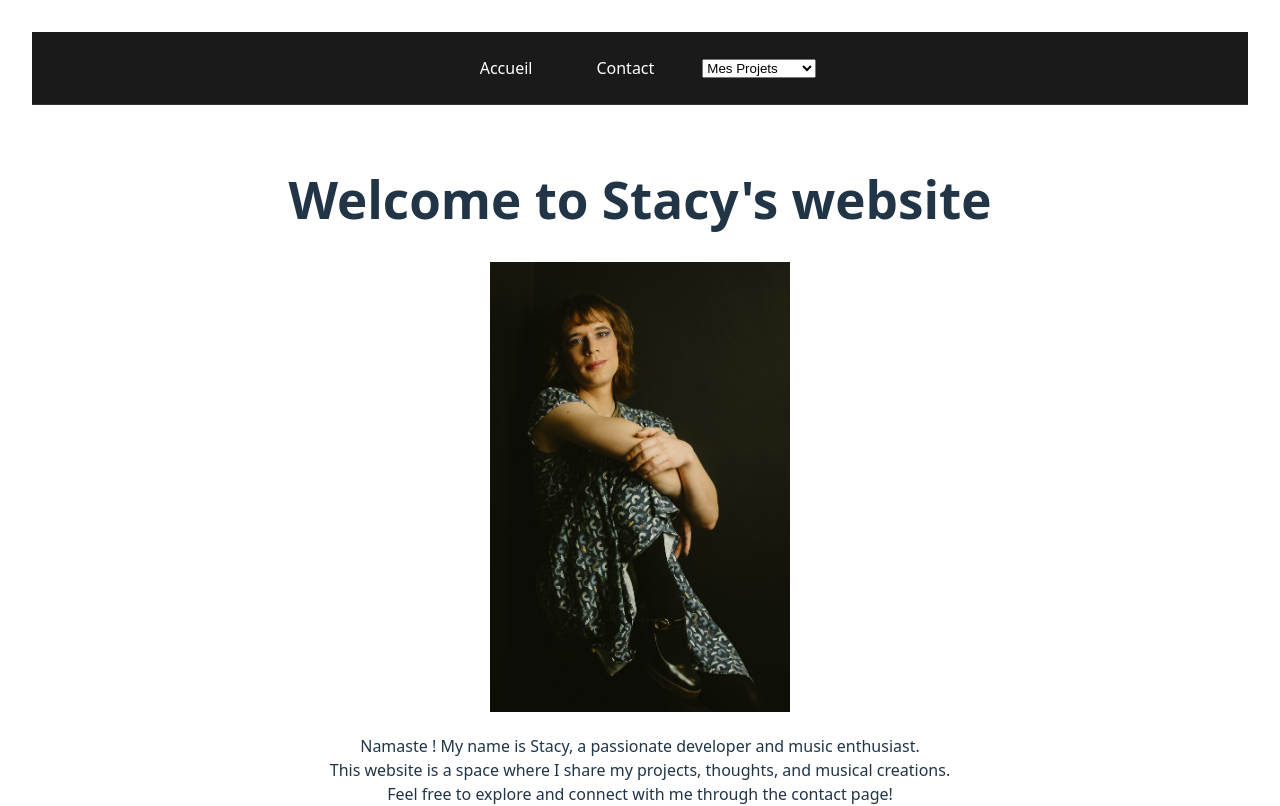
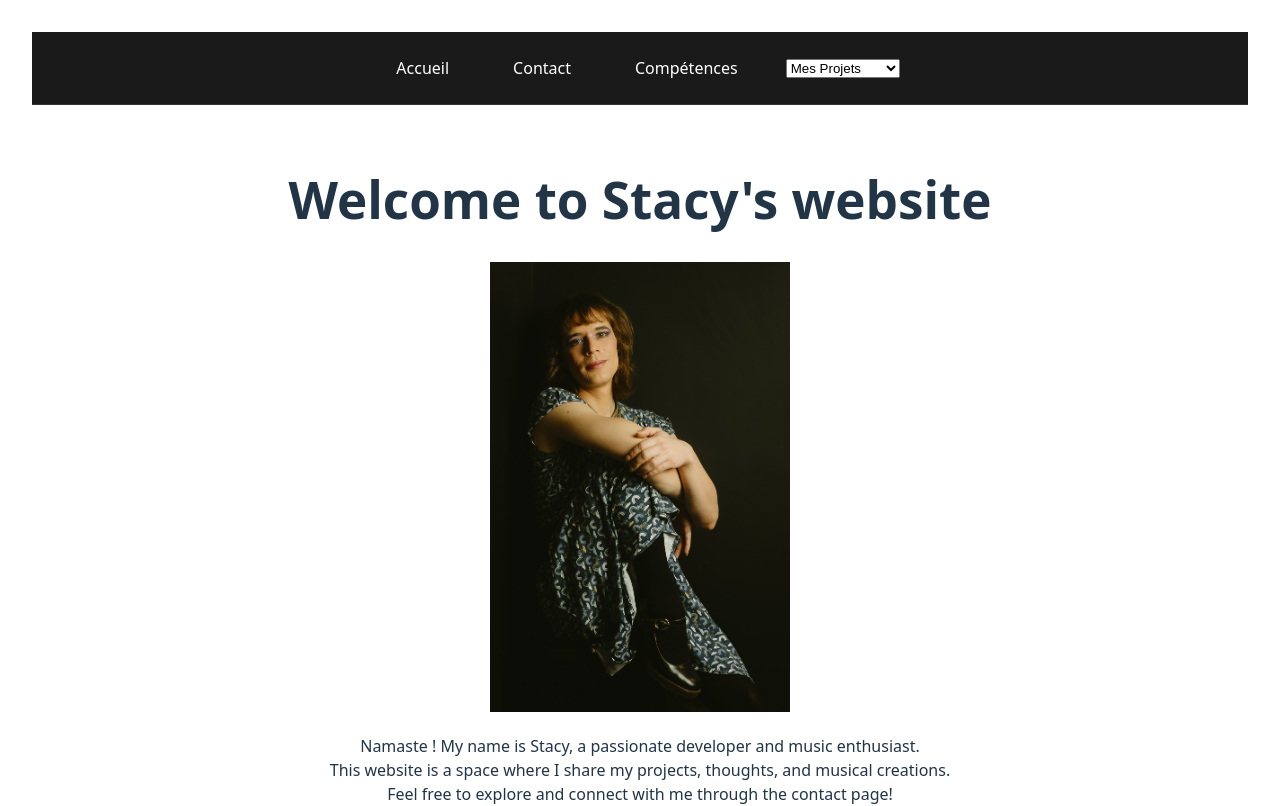
Before and after one commit to Stacy-Laura/StacyLauraMarcelon, a React (Vite) app: page / in a window 1280 px wide. Shown: the top 806 px of the page. Built offline with nearby package versions, Linux system fonts and the light colour scheme.

Commit message:
Add Skills page

```diff
--- a/src/App.tsx
+++ b/src/App.tsx
@@ -30,8 +30,9 @@ function App() {
         <nav className="nav-bar">
           <Link to="/" className="nav-link">Accueil</Link>
           <Link to="/contact" className="nav-link">Contact</Link>
+          <Link to="/skills" className="nav-link">Compétences</Link>
 
-          {/* Le menu se construit tout seul ici */}
+
           <select className="project-dropdown" onChange={handleProjectChange} defaultValue="">
             <option value="" disabled>Mes Projets</option>
             {Object.entries(projectsData).map(([id, project]) => (
--- a/src/main.tsx
+++ b/src/main.tsx
@@ -21,6 +21,7 @@ import App from "./App";
 import Home from "./pages/home";
 import Contact from "./pages/contact";
 import Projects from "./pages/projects";
+import Skills from "./pages/skills";
 
 // router creation
 
@@ -31,6 +32,10 @@ const router = createHashRouter([
       {
         path: "/",
         element: <Home />,
+      },
+      {
+        path: "/skills",
+        element: <Skills />,
       },
       {
         path: "/contact",
```
Also changed, not shown: src/pages/skills.tsx (added).
